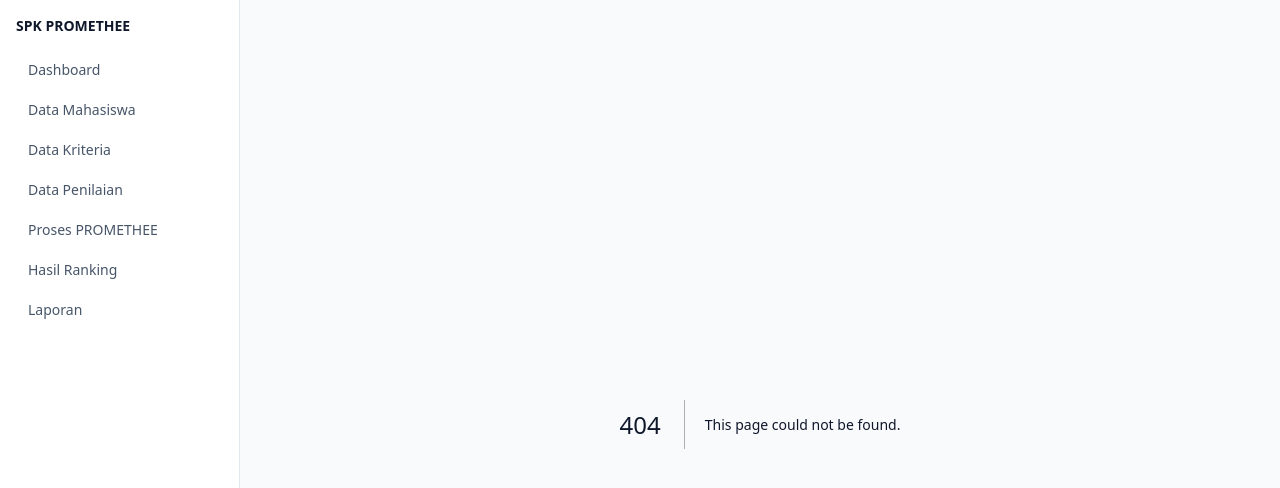
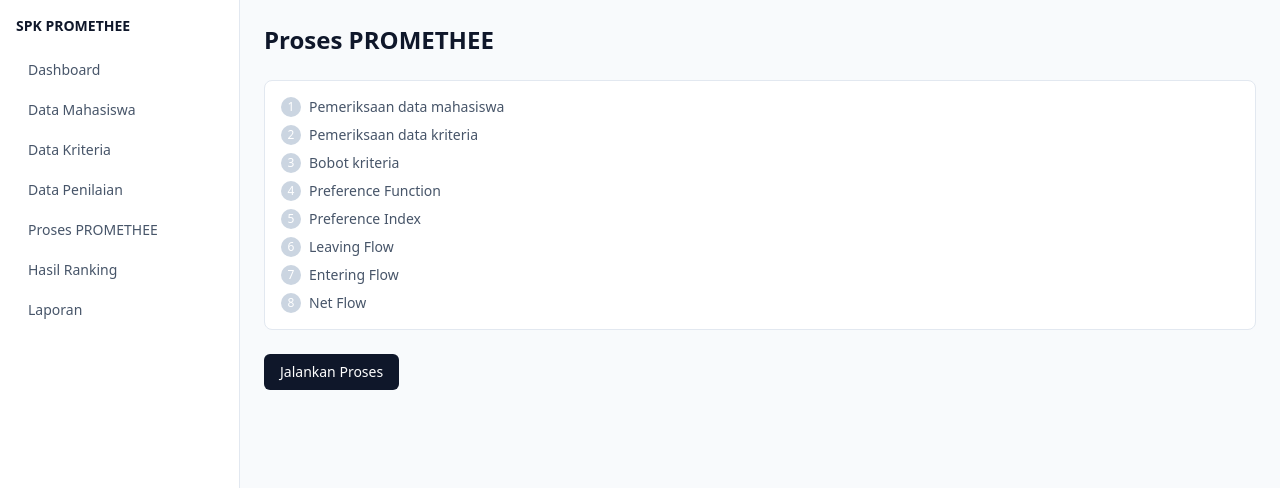
Before and after one commit to N4yun4/Tugas-Promethee, a Next.js app: page /proses in a window 1280 px wide. Before the commit this address had no page. Shown: the top 488 px of the page. Built offline with nearby package versions, Linux system fonts and the light colour scheme.

Commit message:
feat: add Proses PROMETHEE page

```diff
--- /dev/null
+++ b/app/proses/page.tsx
@@ -0,0 +1,84 @@
+'use client';
+
+import { useState } from 'react';
+import { useRouter } from 'next/navigation';
+
+const TAHAPAN = [
+  'Pemeriksaan data mahasiswa',
+  'Pemeriksaan data kriteria',
+  'Bobot kriteria',
+  'Preference Function',
+  'Preference Index',
+  'Leaving Flow',
+  'Entering Flow',
+  'Net Flow',
+];
+
+export default function ProsesPage() {
+  const router = useRouter();
+  const [running, setRunning] = useState(false);
+  const [result, setResult] = useState<{ alternatifCount: number; durationMs: number; processedAt: string } | null>(null);
+  const [error, setError] = useState<string | null>(null);
+
+  async function handleRun() {
+    setRunning(true);
+    setError(null);
+    setResult(null);
+    const res = await fetch('/api/proses', { method: 'POST' });
+    const body = await res.json();
+    setRunning(false);
+    if (!res.ok) {
+      setError(body.error ?? 'Proses PROMETHEE gagal');
+      return;
+    }
+    setResult(body);
+    router.refresh();
+  }
+
+  return (
+    <div className="space-y-6">
+      <h1 className="text-2xl font-semibold">Proses PROMETHEE</h1>
+
+      <div className="rounded-lg border border-slate-200 bg-white p-4">
+        <ol className="space-y-2 text-sm text-slate-600">
+          {TAHAPAN.map((t, i) => (
+            <li key={t} className="flex items-center gap-2">
+              <span
+                className={`flex h-5 w-5 items-center justify-center rounded-full text-xs text-white ${
+                  result ? 'bg-green-600' : running ? 'bg-slate-400' : 'bg-slate-300'
+                }`}
+              >
+                {i + 1}
+              </span>
+              {t}
+            </li>
+          ))}
+        </ol>
+      </div>
+
+      {error && <p className="rounded-md bg-red-50 p-3 text-sm text-red-700">{error}</p>}
+
+      {result && (
+        <p className="rounded-md bg-green-50 p-3 text-sm text-green-700">
+          Proses selesai untuk {result.alternatifCount} alternatif dalam {result.durationMs} ms. Diproses pada{' '}
+          {new Date(result.processedAt).toLocaleString('id-ID')}.
+        </p>
+      )}
+
+      <div className="flex gap-3">
+        <button
+          onClick={handleRun}
+          disabled={running}
+          className="rounded-md bg-slate-900 px-4 py-2 text-sm font-medium text-white hover:bg-slate-700 disabled:opacity-50"
+        >
+          {running ? 'Memproses...' : 'Jalankan Proses'}
+        </button>
+        {result && (
+          <a href="/ranking" className="rounded-md border px-4 py-2 text-sm font-medium text-slate-700 hover:bg-slate-50">
+            Lihat Hasil Ranking
+          </a>
+        )}
+      </div>
+    </div>
+  );
+}
```
